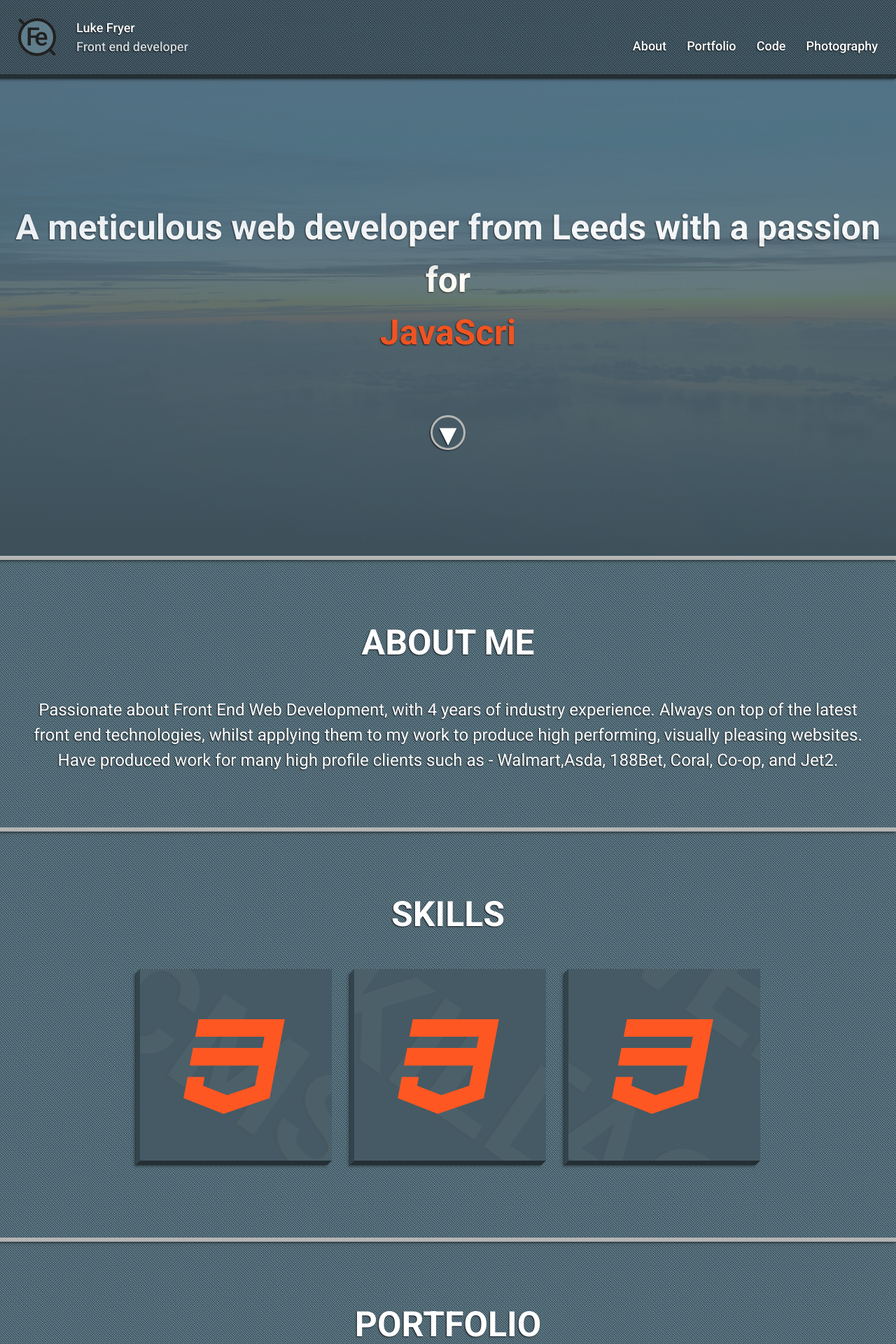
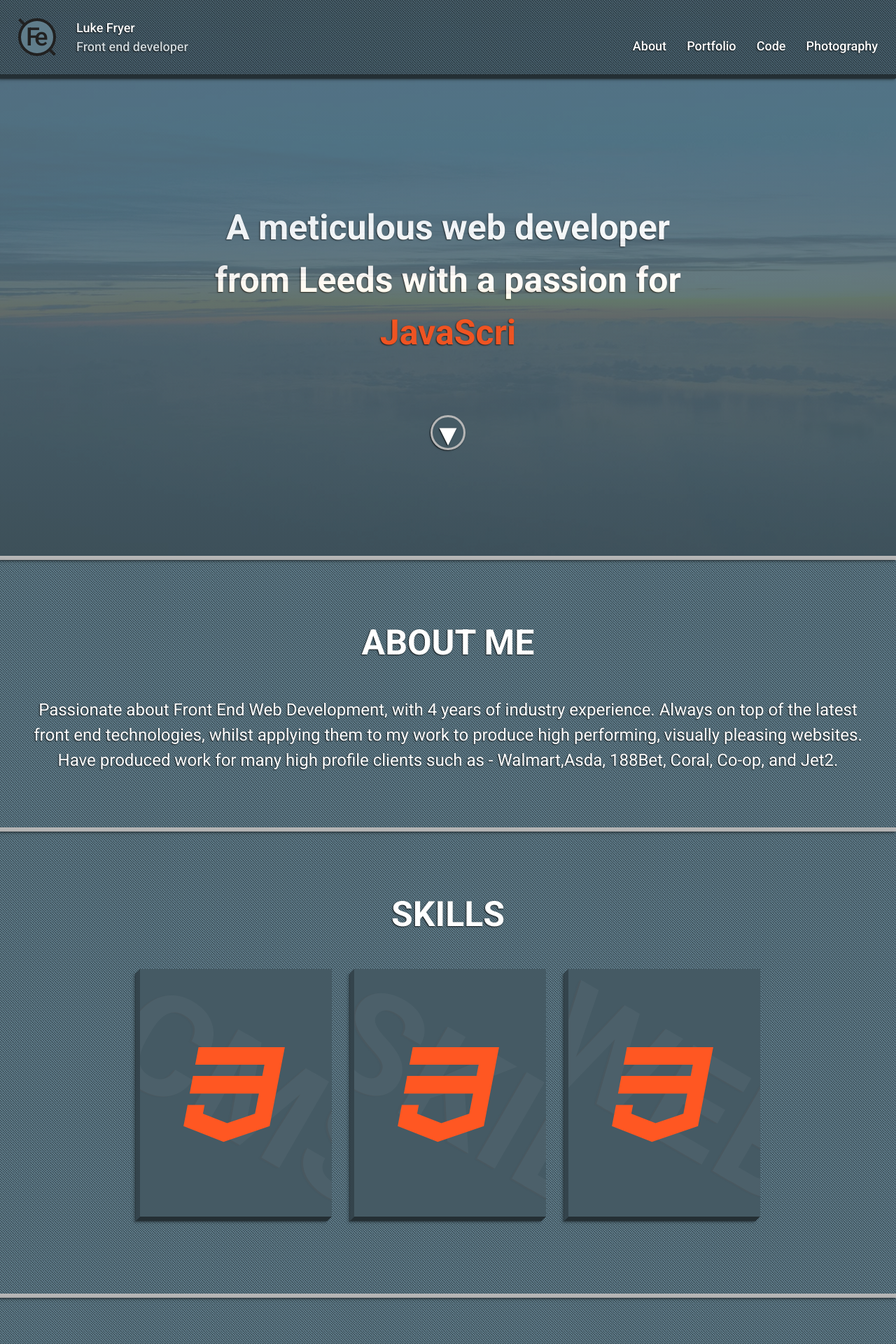
Before and after one commit to lf87/Portfolio-2016, a PHP site: page / in a window 1280 px wide. Shown: the top 1920 px of the page at 70% size. Run offline with PHP 8.4, Linux system fonts and the light colour scheme.

Commit message:
fixed skill box pos issues

```diff
--- a/src/styles/layout/_box.scss
+++ b/src/styles/layout/_box.scss
@@ -214,11 +214,11 @@
         font-weight: 700;
         color: $white;
         opacity: .035;
-        transform: rotate(35deg);
-        text-align: center;
-        position: relative;
-        width: auto;
-        margin: 0;
+        transform: rotate(30deg);
+        width: 100%;
+        text-indent: 0;
+        white-space: nowrap;
+        margin: -60px 0 0 -80px;
     }
     .left {
         width: $depth;
@@ -260,8 +260,7 @@
     }
     ul {
         position: absolute;
-        top: 50%;
-        transform: translateY(-50%);
+        top: 35px;
         left: $gutterD2;
         width: 100%;
         list-style: none;
@@ -269,7 +268,7 @@
         margin-top: $gutter;
         z-index: 1;
         li {
-            @include font-size(19px);
+            @include font-size(18px);
             display: inline-block;
             color: $primary-color-text;
             padding: 0 0 0 0;
--- a/src/styles/layout/_main.scss
+++ b/src/styles/layout/_main.scss
@@ -26,15 +26,7 @@ section:first-of-type {
     background: linear-gradient(to bottom, rgba($primary-color, 1) 0%, rgba($primary-color-dark, 1) 100%);
     overflow: hidden;
     margin-top: $header-height - ($header-height*2);
-    .parallax {
-        @extend .main-bg;
-        background-position: center center;
-        top: 0;
-        opacity: .1;
-    }
-}
-
-h1 {
+    .large-heading {
         margin: $gutter 0;
         padding: ($header-height / 2) 0 0;
         width: 730px;
@@ -47,6 +39,13 @@ h1 {
         }
         @include bp-xs {
             @include font-size(26px);
+        }
+    }
+    .parallax {
+        @extend .main-bg;
+        background-position: center center;
+        top: 0;
+        opacity: .1;
     }
 }
 
--- a/src/styles/utils/_variables.scss
+++ b/src/styles/utils/_variables.scss
@@ -41,10 +41,10 @@ $reveal-height-xs: $reveal-height * 1.15;
 
 // Skills Box
 $skills-width: 280px;
-$skills-height: 280px;
+$skills-height: 360px;
 
 $skills-width-xs: 280px;
-$skills-height-xs: 280px;
+$skills-height-xs: 360px;
 $depth: 6px;
 
 // Shadows
```
Also changed, not shown: src/scripts/custom/main.js (+15 -13 lines), dist/assets/js/main.js, dist/assets/js/main.min.js, style.css. Lines whose indentation alone changed are shown as unchanged.
